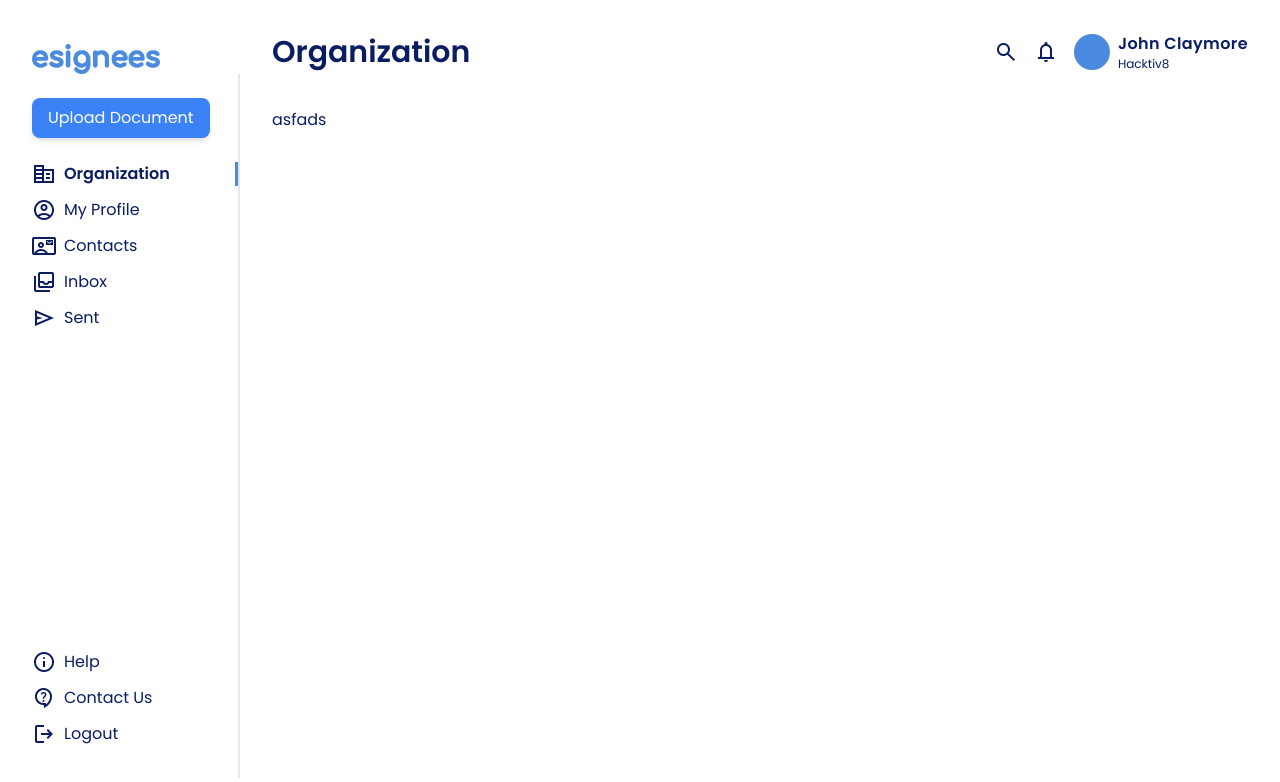
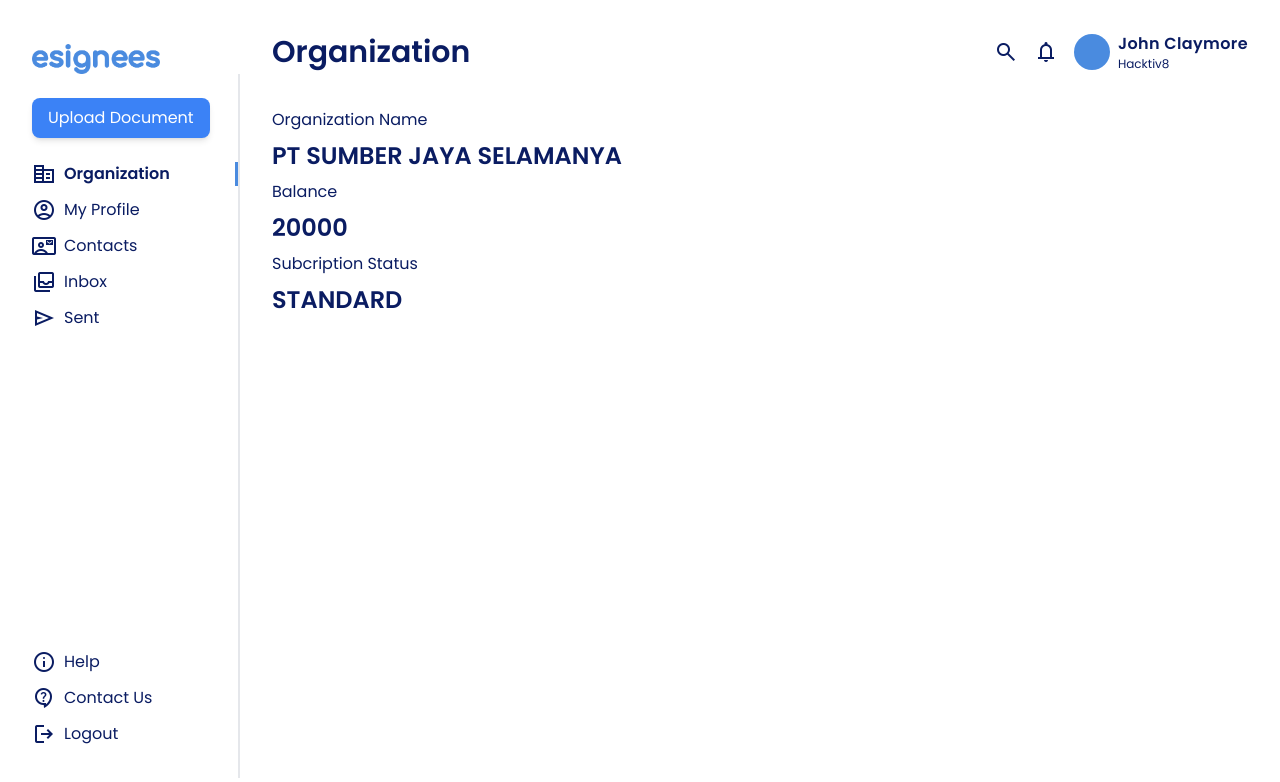
Before and after one commit to qonit-filza/esignees, a React (Vite) app: page /organization in a window 1280 px wide. Shown: the top 782 px of the page. Built offline with nearby package versions, Linux system fonts and the light colour scheme.

Commit message:
create organization preview

```diff
--- a/src/views/OrganizationPage.jsx
+++ b/src/views/OrganizationPage.jsx
@@ -1,3 +1,14 @@
 export default function OrganizationPage() {
-  return <>asfads</>;
+  return (
+    <>
+      <div className="flex flex-col gap-2">
+        <p>Organization Name</p>
+        <p className="text-2xl font-semibold">PT SUMBER JAYA SELAMANYA</p>
+        <p>Balance</p>
+        <p className="text-2xl font-semibold">20000</p>
+        <p>Subcription Status</p>
+        <p className="text-2xl font-semibold">STANDARD</p>
+      </div>
+    </>
+  );
 }
```
